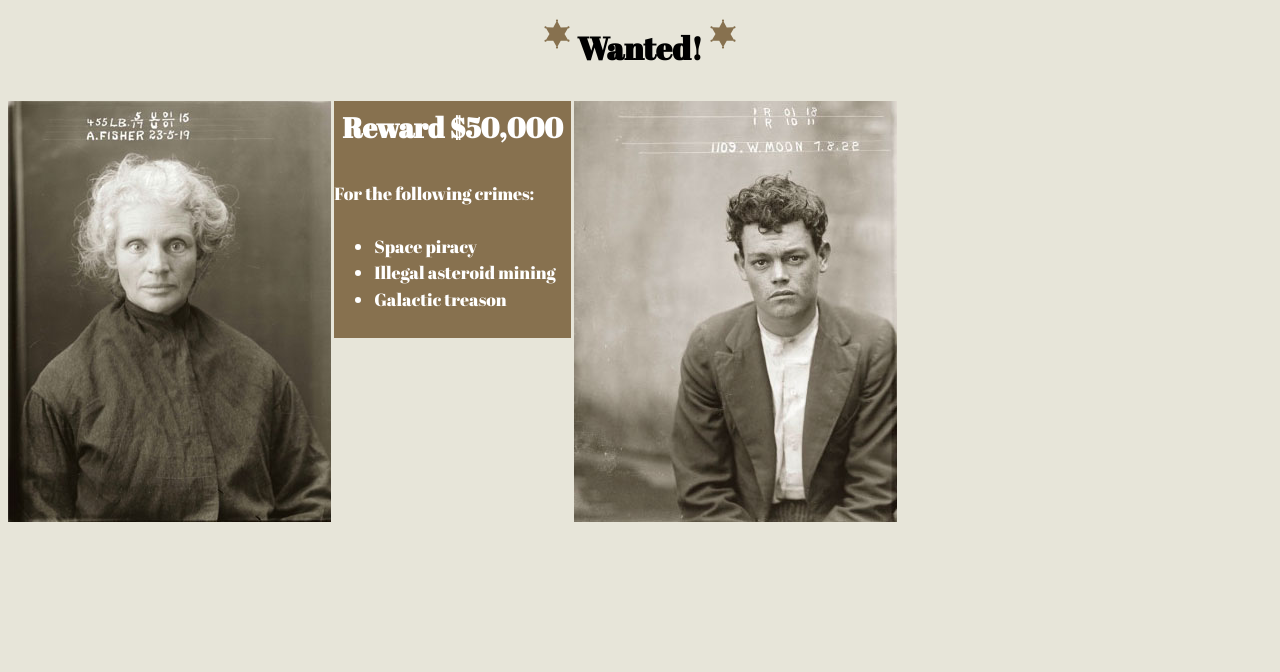
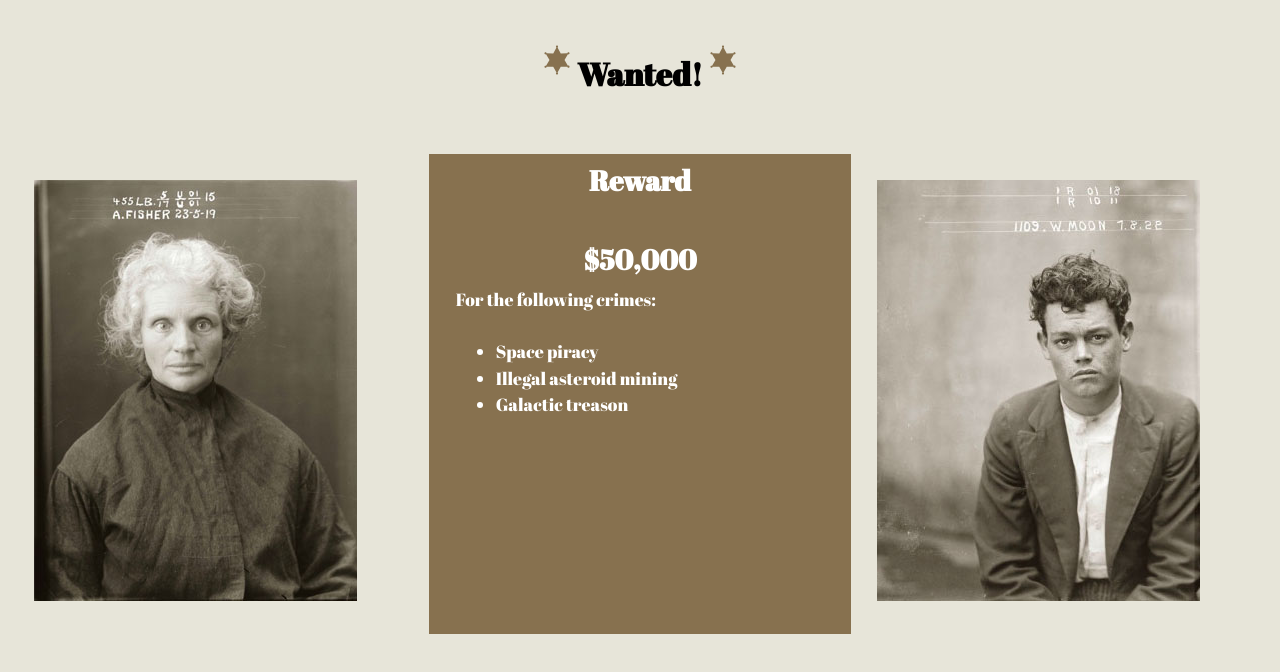
Before and after one commit to menardj/dsn1676-assignment-1, a plain HTML site: page index.html in a window 1280 px wide. Drawn offline with Linux system fonts and the light colour scheme.

Commit message:
Index
Fixed css tags on index.html

```diff
--- a/index.html
+++ b/index.html
@@ -11,36 +11,39 @@
 </head>
 <body>
 
-<header>
-  <h1 class="wantedheader"><img src="images/badge.svg" class="badgeicon">Wanted!<img src="images/badge.svg" class="badgeicon"></h1>
+<div class="island">
+
+	<header class="wantedheader push">
+	  <h1 class="push-0 gutter"><img src="images/badge.svg" class="badgeicon">Wanted!<img src="images/badge.svg" class="badgeicon"></h1>
 	</header>
+</div>
 
 <main class="grid">
 
-<div class="unit unit-xs-1 unit-s-1 unit-m-2-3 unit-l-3-4">
-
-	<div class="grid>">
-
+	<div class="unit unit-xs-1 unit-s-1 unit-m-1-3 unit-l-1-3 gutter">
+		<div class="grid pad-t">
 				<div class="unit">
-				<img src="images/fishermugshot.jpg" alt="Fisher Mugshot">
+					<img class="mugshotimage img-flex img-border push" src="images/fishermugshot.jpg" alt="Fisher Mugshot">
+				</div>
+		</div>
 	</div>
 
-	<div class="wantedinfo unit unit-xs-1 unit-s-1 unit-m-1-3 unit-l-1-4">
-		<h2 class="rewardheader"> Reward $50,000</h2>
-		<p class="crimes">For the following crimes:
+	<div class="wantedinfo unit unit-xs-1 unit-s-1 unit-m-1-3 unit-l-1-3 gutter">
+		<h2 class="rewardheader">Reward</h2>
+		<h2 class="rewardheader push-0">$50,000</h2>
+		<p class="crimes">For the following crimes:</p>
 		<ul class="list">
 			<li>Space piracy</li>
 			<li>Illegal asteroid mining</li>
 			<li>Galactic treason</li></ul>
-
 	</div>
 
+	<div class="unit unit-xs-1 unit-s-1 unit-m-1-3 unit-l-1-3 gutter">
+		<div class="grid pad-t">
 				<div class="unit">
-				<img src="images/moonmugshot.jpg" alt="Moon Mugshot">
+					<img class="mugshotimage img-flex img-border push" src="images/moonmugshot.jpg" alt="Moon Mugshot">
 				</div>
-
 		</div>
-
 	</div>
 
 </main>
```
Lines whose indentation alone changed are shown as unchanged.
